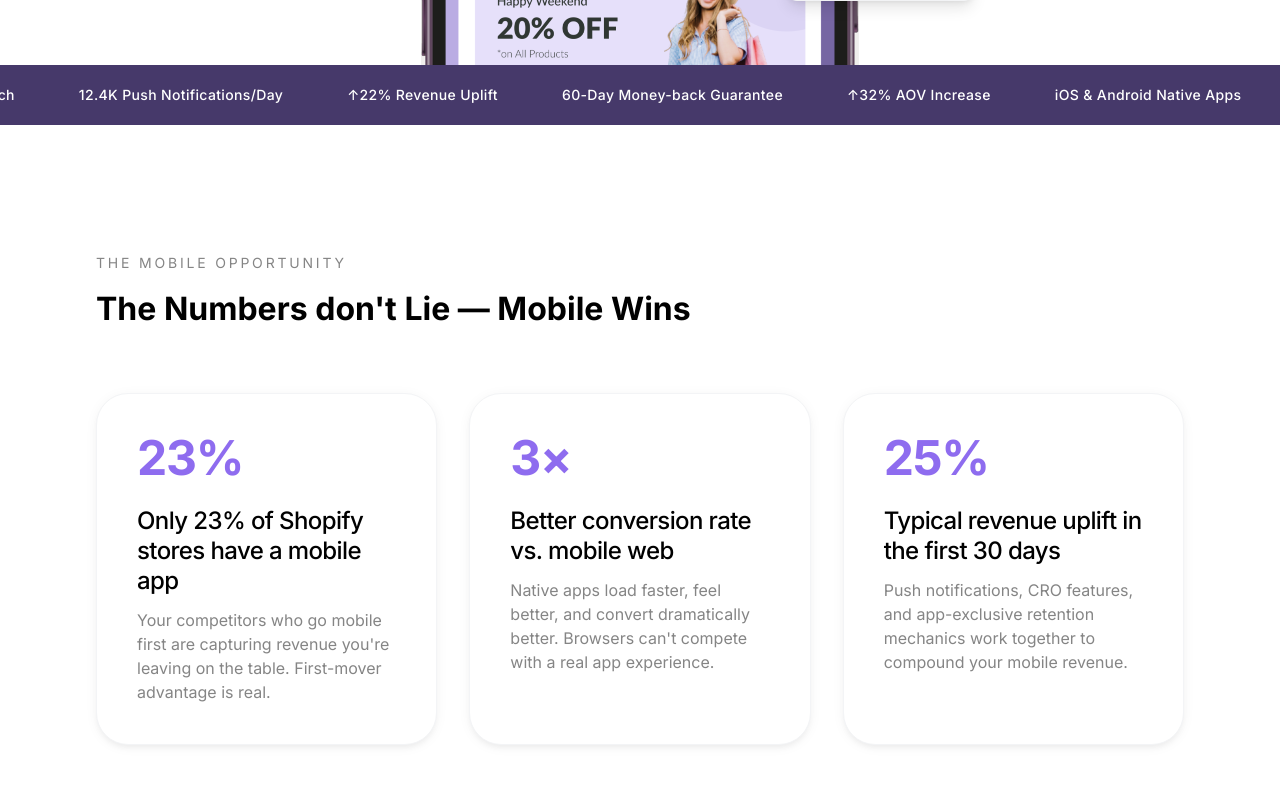
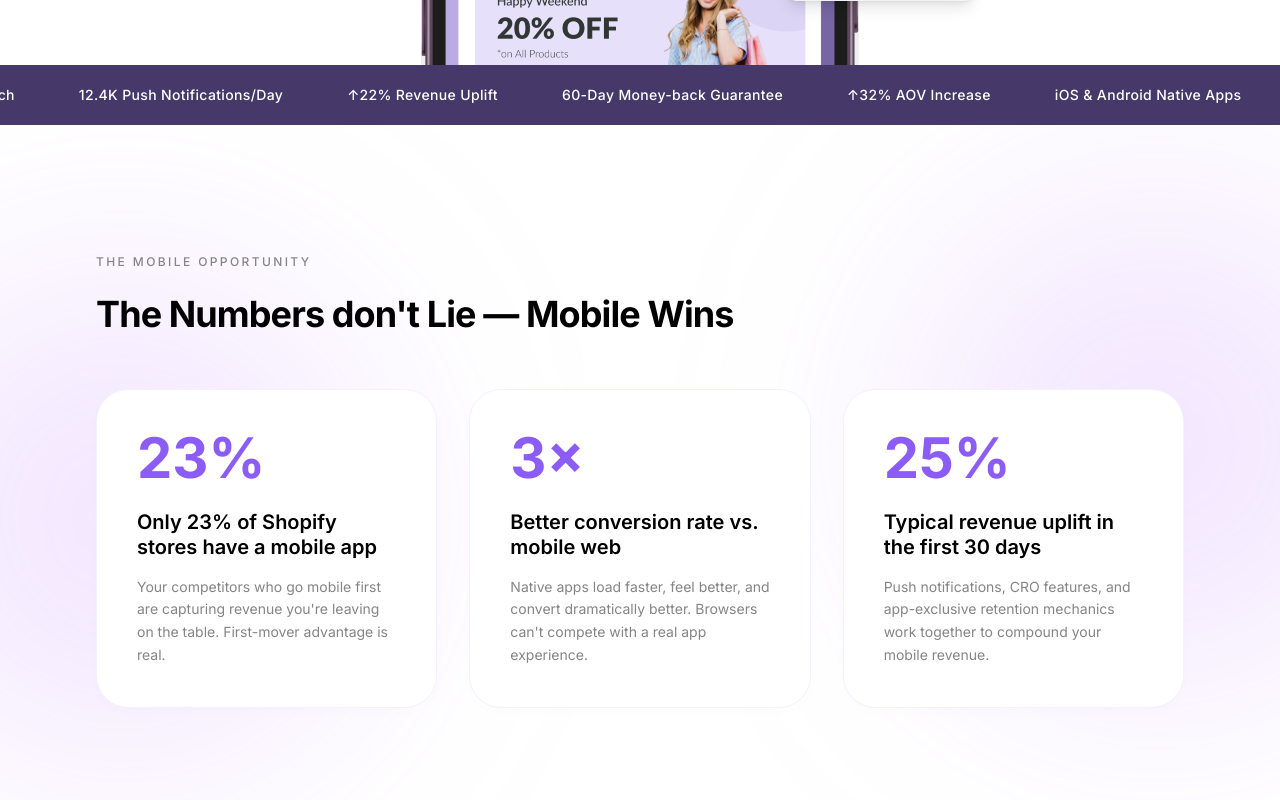
Before and after one commit to Arvind-kathare-dev/shopify-store, a Next.js app: page / in a window 1280 px wide. Shown: the part 660-1460 px from the top of the page. Built offline with nearby package versions, Linux system fonts and the light colour scheme.

Commit message:
added toolGrid section

```diff
--- a/src/app/page.tsx
+++ b/src/app/page.tsx
@@ -8,6 +8,7 @@ import HeroSection from "@/sections/Hero";
 import NumbersAdvanced from "@/sections/NumbersAdvanced";
 import TimelineSteps from "@/sections/TimelineSteps";
 import CTABanner from "@/sections/CTABanner";
+import ToolsGrid from "@/sections/ToolsGrid";
 import Footer from "@/sections/Footer";
 import RevenueUpside from "@/sections/RevenueUpside";
 import CaseStudy from "@/sections/CaseStudy";
@@ -22,6 +23,7 @@ export default function Page() {
       <TimelineSteps />
       <FeaturesAdvanced />
       <VideoSection />
+      <ToolsGrid />
       <RevenueUpside />
       <CaseStudy />
       <Comparison />
--- a/src/sections/NumbersAdvanced.tsx
+++ b/src/sections/NumbersAdvanced.tsx
@@ -1,6 +1,5 @@
 "use client";
 
-import { Card } from "@/components/card/Card";
 import { motion } from "framer-motion";
 
 const stats = [
@@ -21,71 +20,54 @@ const stats = [
   },
 ];
 
-const fadeUp = {
-  hidden: { opacity: 0, y: 30 },
-  show: (i: number) => ({
-    opacity: 1,
-    y: 0,
-    transition: {
-      delay: i * 0.1,
-      duration: 0.6,
-      ease: [0.22, 1, 0.36, 1] as const
-    },
-  }),
-};
-
-const containerVariants = {
-  hidden: { opacity: 0 },
-  show: {
-    opacity: 1,
-    transition: {
-      staggerChildren: 0.1,
-    },
-  },
-};
-
 export default function NumbersAdvanced() {
   return (
-    <section className="py-20 md:py-32 bg-white overflow-hidden relative">
-      <div className="max-w-[1440px] mx-auto px-6 md:px-12 lg:px-24 flex flex-col gap-16 relative z-10">
+    <section className="relative bg-white py-20 md:py-32 px-4 md:px-12 lg:px-24 overflow-hidden">
+      {/* Background Blurs */}
+      <div className="absolute top-[20%] -left-[10%] w-[500px] h-[500px] bg-purple-400/20 blur-[120px] rounded-full pointer-events-none" />
+      <div className="absolute bottom-[20%] -right-[10%] w-[500px] h-[500px] bg-purple-400/20 blur-[120px] rounded-full pointer-events-none" />
 
-        {/* HEADER */}
+      <div className="max-w-[1440px] mx-auto relative z-10">
+        {/* Header */}
         <motion.div
-          initial={{ opacity: 0, x: -20 }}
-          whileInView={{ opacity: 1, x: 0 }}
+          initial={{ opacity: 0, y: 20 }}
+          whileInView={{ opacity: 1, y: 0 }}
           viewport={{ once: true, margin: "-40px" }}
-          transition={{ duration: 0.8 }}
-          className="flex flex-col gap-4 max-w-2xl"
+          transition={{ duration: 0.6, ease: "easeOut" }}
+          className="mb-12 space-y-3 md:space-y-4"
         >
-          <p className="text-sm font-normal tracking-[0.2em] uppercase text-[#858585]">
-            The Mobile Opportunity
+          <p className="text-[10px] md:text-[12px] font-medium tracking-[0.15em] md:tracking-[0.2em] uppercase text-[#858585]">
+            THE MOBILE OPPORTUNITY
           </p>
-
-          <h2 className="text-2xl md:text-[32px] font-bold text-black leading-tight">
-            The Numbers don't Lie — Mobile Wins
+          <h2 className="text-[28px] md:text-[36px] font-bold text-black tracking-tight">
+            The Numbers don't Lie — Mobile Wins
           </h2>
         </motion.div>
 
-        {/* CARDS GRID */}
-        <motion.div
-          variants={containerVariants}
-          initial="hidden"
-          whileInView="show"
-          viewport={{ once: true, margin: "-40px" }}
-          className="grid grid-cols-1 md:grid-cols-2 lg:grid-cols-3 gap-8"
-        >
+        {/* Grid */}
+        <div className="grid grid-cols-1 md:grid-cols-2 lg:grid-cols-3 gap-6 md:gap-8">
           {stats.map((item, i) => (
-            <Card
+            <motion.div
               key={i}
-              index={i}
-              value={item.value}
-              title={item.title}
-              desc={item.desc}
-              variants={fadeUp}
-              className="bg-gray-50/50 border-gray-100 text-gray-900"
-            />
+              initial={{ opacity: 0, y: 30 }}
+              whileInView={{ opacity: 1, y: 0 }}
+              viewport={{ once: true, margin: "-40px" }}
+              transition={{ duration: 0.5, delay: (i % 3) * 0.1, ease: "easeOut" }}
+              whileHover={{ y: -5 }}
+              className="bg-white rounded-[32px] p-8 md:p-10 border border-[#F3F0FF] shadow-[0_4px_20px_-4px_rgba(0,0,0,0.02)] hover:shadow-[0_8px_30px_-4px_rgba(139,92,246,0.12)] hover:border-purple-100 transition-all duration-300 flex flex-col group"
+            >
+              <h3 className="text-[48px] md:text-[56px] font-bold text-[#8B5CF6] leading-none mb-6 group-hover:scale-105 origin-left transition-transform duration-300">
+                {item.value}
+              </h3>
+              <h4 className="text-black text-[18px] md:text-[20px] font-semibold leading-tight mb-4">
+                {item.title}
+              </h4>
+              <p className="text-[#858585] text-[13px] md:text-[14px] leading-relaxed">
+                {item.desc}
+              </p>
+            </motion.div>
           ))}
-        </motion.div>
+        </div>
       </div>
     </section>
   );
--- /dev/null
+++ b/src/sections/ToolsGrid.tsx
@@ -0,0 +1,153 @@
+"use client";
+
+import { motion } from "framer-motion";
+import {
+  BellRing,
+  Clock,
+  MousePointer2,
+  Sparkles,
+  MessageSquare,
+  TrendingUp,
+  Home,
+  Flame,
+  Gift,
+  Star,
+  CreditCard,
+  Search,
+  Palette,
+  LineChart
+} from "lucide-react";
+
+const tools = [
+  {
+    title: "Abandoned Cart Push Notifications",
+    desc: "Tell us about your store, goals, and current traffic. We map out your custom mobile growth plan.",
+    icon: BellRing,
+  },
+  {
+    title: "Urgency & Countdown Timers",
+    desc: "Tell us about your store, goals, and current traffic. We map out your custom mobile growth plan.",
+    icon: Clock,
+  },
+  {
+    title: "Sticky Add-to-Cart Bar",
+    desc: "Tell us about your store, goals, and current traffic. We map out your custom mobile growth plan.",
+    icon: MousePointer2,
+  },
+  {
+    title: "AI Product Recommendations",
+    desc: "Tell us about your store, goals, and current traffic. We map out your custom mobile growth plan.",
+    icon: Sparkles,
+  },
+  {
+    title: "Social Proof Popups",
+    desc: "Tell us about your store, goals, and current traffic. We map out your custom mobile growth plan.",
+    icon: MessageSquare,
+  },
+  {
+    title: "Smart Upsell & Cross-Sell",
+    desc: "Tell us about your store, goals, and current traffic. We map out your custom mobile growth plan.",
+    icon: TrendingUp,
+  },
+  {
+    title: "Personalised Home Screen",
+    desc: "Tell us about your store, goals, and current traffic. We map out your custom mobile growth plan.",
+    icon: Home,
+  },
+  {
+    title: "Back-in-Stock Alerts",
+    desc: "Tell us about your store, goals, and current traffic. We map out your custom mobile growth plan.",
+    icon: Flame,
+  },
+  {
+    title: "App-Exclusive Offers",
+    desc: "Tell us about your store, goals, and current traffic. We map out your custom mobile growth plan.",
+    icon: Gift,
+  },
+  {
+    title: "In-App Review Requests",
+    desc: "Tell us about your store, goals, and current traffic. We map out your custom mobile growth plan.",
+    icon: Star,
+  },
+  {
+    title: "One-Tap Checkout",
+    desc: "Tell us about your store, goals, and current traffic. We map out your custom mobile growth plan.",
+    icon: CreditCard,
+  },
+  {
+    title: "Smart Search & Filters",
+    desc: "Tell us about your store, goals, and current traffic. We map out your custom mobile growth plan.",
+    icon: Search,
+  },
+  {
+    title: "No-Code Customisation Dashboard",
+    desc: "Tell us about your store, goals, and current traffic. We map out your custom mobile growth plan.",
+    icon: Palette,
+  },
+  {
+    title: "Analytics & Conversion Dashboard",
+    desc: "Tell us about your store, goals, and current traffic. We map out your custom mobile growth plan.",
+    icon: LineChart,
+  },
+];
+
+export default function ToolsGrid() {
+  return (
+    <section className="relative bg-white py-20 md:py-32 px-4 overflow-hidden">
+      {/* Background Blurs */}
+      <div className="absolute top-[20%] -left-[10%] w-[500px] h-[500px] bg-purple-400/20 blur-[120px] rounded-full pointer-events-none" />
+      <div className="absolute bottom-[20%] -right-[10%] w-[500px] h-[500px] bg-purple-400/20 blur-[120px] rounded-full pointer-events-none" />
+
+      <div className="max-w-[1440px] mx-auto relative z-10">
+        {/* Header */}
+        <motion.div
+          initial={{ opacity: 0, y: 20 }}
+          whileInView={{ opacity: 1, y: 0 }}
+          viewport={{ once: true, margin: "-40px" }}
+          transition={{ duration: 0.6, ease: "easeOut" }}
+          className="text-center mb-16 space-y-4"
+        >
+          <h2 className="text-[28px] md:text-[36px] font-bold text-black tracking-tight">
+            Every tool you need to sell more on mobile
+          </h2>
+          <p className="text-[#858585] text-sm md:text-base font-normal">
+            Included in every plan. No add-ons. No hidden fees.
+          </p>
+        </motion.div>
+
+        {/* Grid */}
+        <div className="grid grid-cols-1 md:grid-cols-2 lg:grid-cols-3 gap-6">
+          {tools.map((tool, i) => {
+            const Icon = tool.icon;
+            return (
+              <motion.div
+                key={i}
+                initial={{ opacity: 0, y: 30 }}
+                whileInView={{ opacity: 1, y: 0 }}
+                viewport={{ once: true, margin: "-40px" }}
+                transition={{ duration: 0.5, delay: (i % 3) * 0.1, ease: "easeOut" }}
+                whileHover={{ y: -5 }}
+                className="bg-white rounded-3xl p-6 border border-[#F3F0FF] shadow-[0_4px_20px_-4px_rgba(0,0,0,0.02)] hover:shadow-[0_8px_30px_-4px_rgba(139,92,246,0.12)] hover:border-purple-100 transition-all duration-300 flex items-start gap-4 group"
+              >
+                {/* Icon Container */}
+                <div className="w-12 h-12 rounded-full bg-[#F3EFFF] flex items-center justify-center shrink-0 group-hover:scale-110 group-hover:bg-purple-100 transition-all duration-300">
+                  <Icon className="w-5 h-5 text-[#8B5CF6]" />
+                </div>
+
+                {/* Text Content */}
+                <div className="flex flex-col gap-1.5 pt-1">
+                  <h3 className="text-black text-[15px] font-semibold leading-tight group-hover:text-[#8B5CF6] transition-colors">
+                    {tool.title}
+                  </h3>
+                  <p className="text-[#858585] text-[13px] leading-relaxed">
+                    {tool.desc}
+                  </p>
+                </div>
+              </motion.div>
+            );
+          })}
+        </div>
+      </div>
+    </section>
+  );
+}
```
